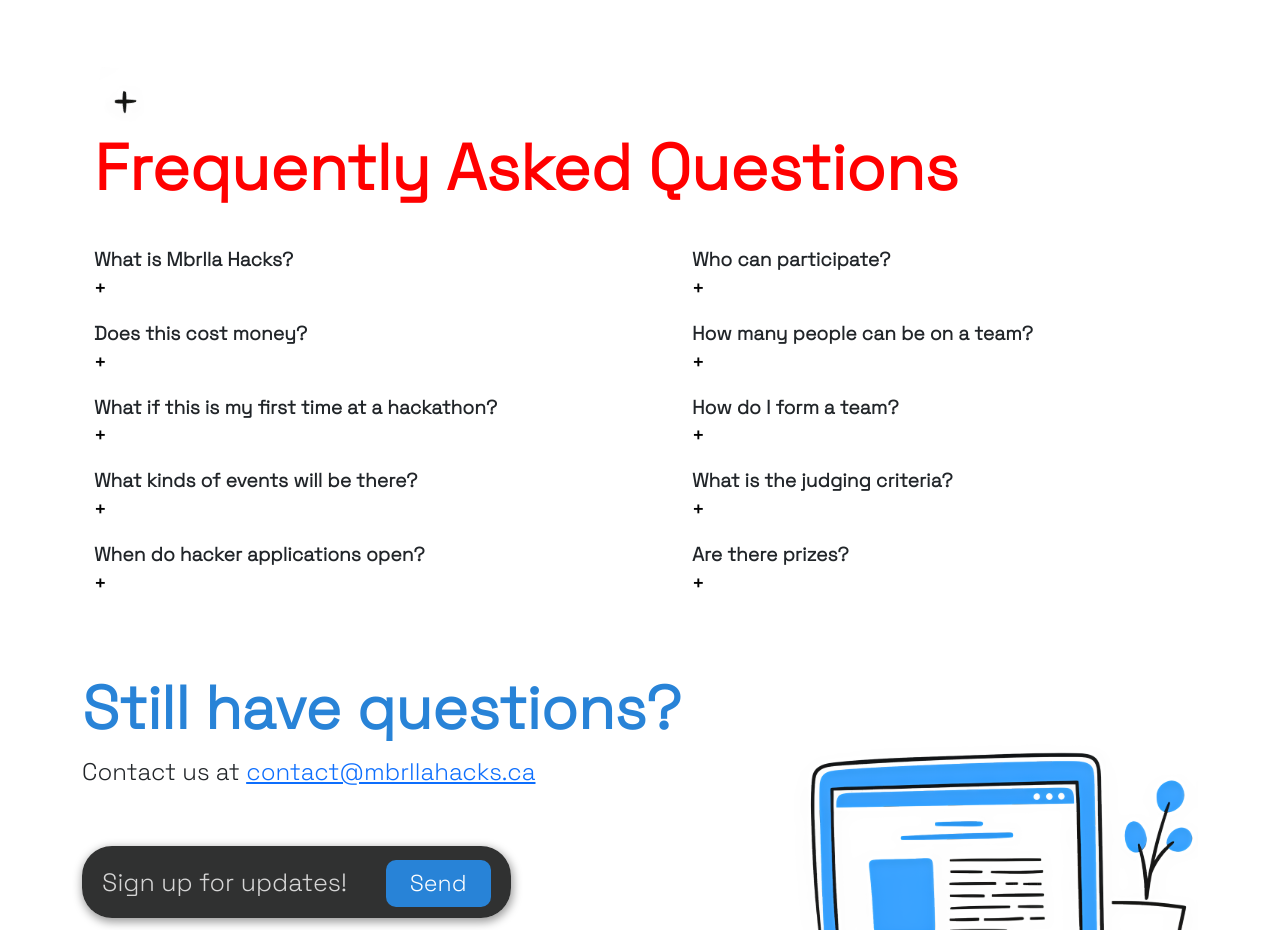
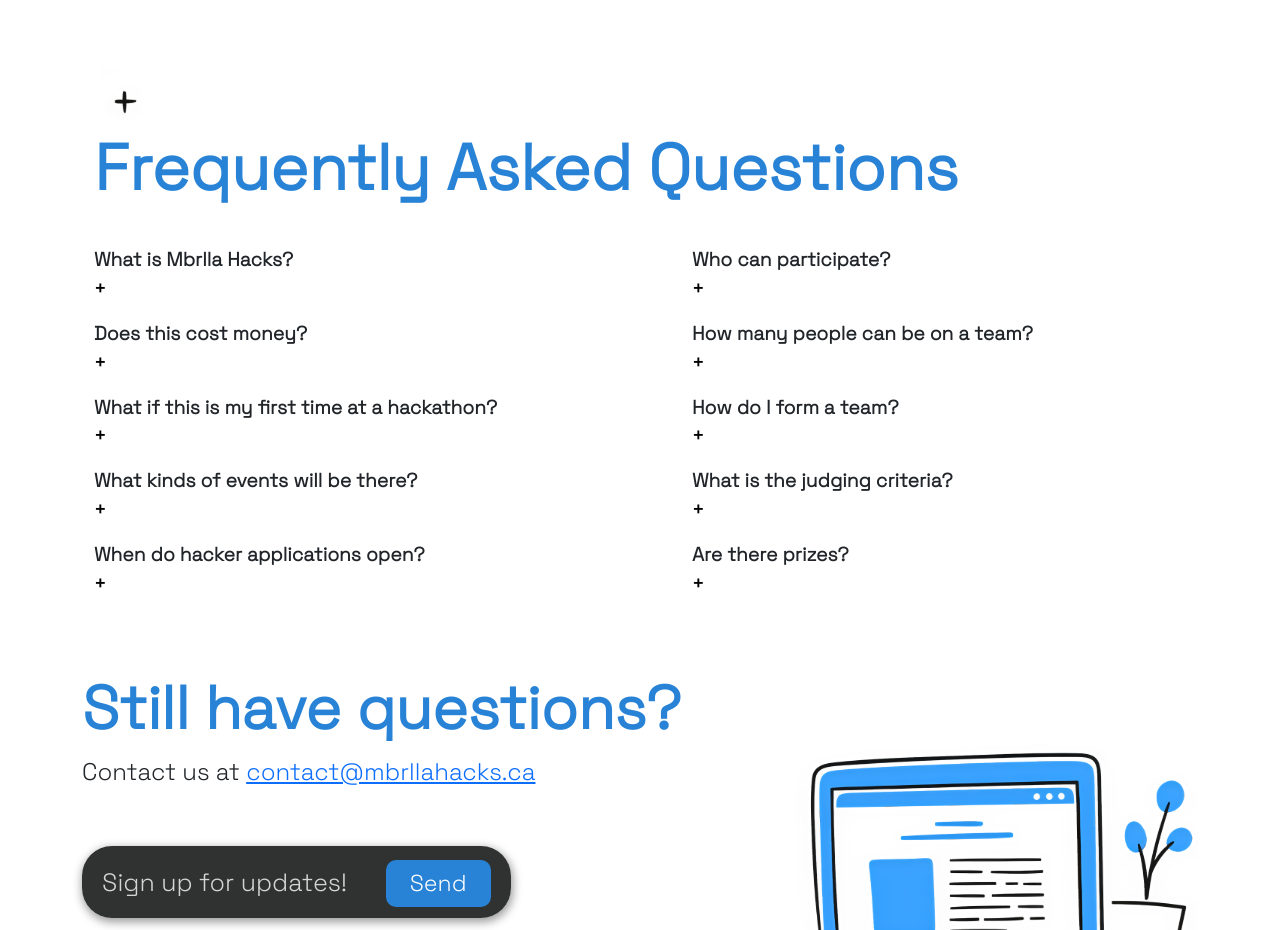
Before and after one commit to MbrllaHacks/Website, a React (Create React App) app: page / in a window 1280 px wide. Shown: the part 2080-3010 px from the top of the page. Built offline with nearby package versions, Linux system fonts and the light colour scheme; a web font is replaced by a local one.

Commit message:
update color (#67)
* update color

* update package-lock.json

```diff
--- a/src/components/Faq/faq.css
+++ b/src/components/Faq/faq.css
@@ -1,7 +1,7 @@
 #faq-title {
   font-size: 4em;
   font-weight: bold !important;
-  color: red;
+  color: #2883d7;
   padding-bottom: 0;
   margin: 0px;
   margin-bottom: 40px;
```
Also changed, not shown: 1 other file (tests, documents, lock files or other folders).
